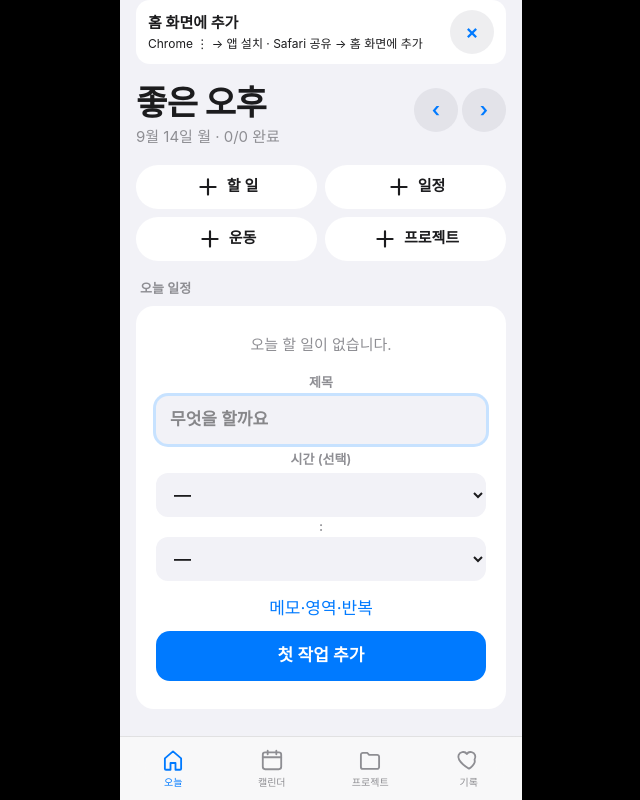
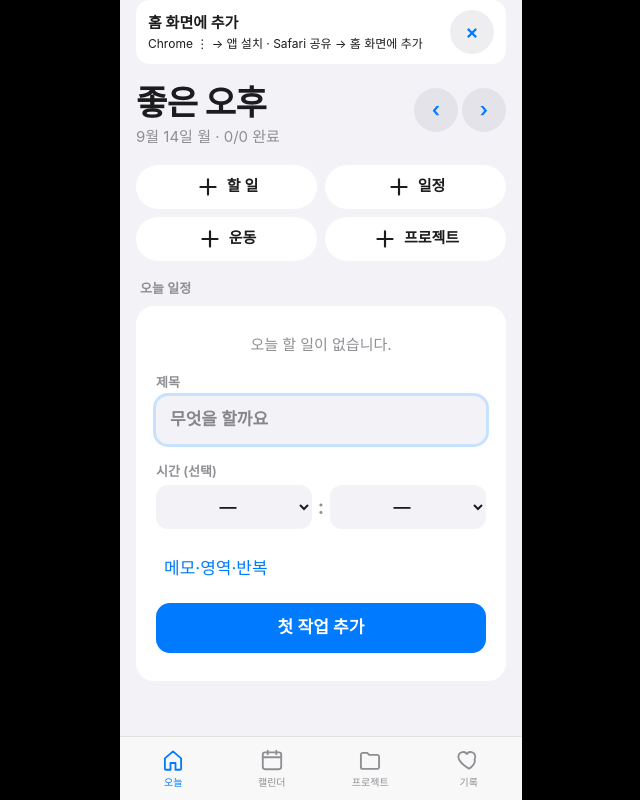
Before and after one commit to wiserlab10/compound-empty-ledger, a Next.js app: page / in a window 1280 px wide. Shown: the whole page, without its empty margins (319-959 px from the left). Built offline with nearby package versions, Linux system fonts and the light colour scheme.

Commit message:
QA punch list: today/projects/calendar/log UX

```diff
--- a/app/globals.css
+++ b/app/globals.css
@@ -579,14 +579,58 @@ textarea.input {
   display: inline-flex;
   align-items: center;
   gap: 4px;
-  min-height: 28px;
-  padding: 0 10px;
+  min-height: 36px;
+  padding: 0 12px;
   border: 0;
   border-radius: var(--radius-pill);
-  background: rgba(0, 122, 255, 0.12);
-  font-size: 13px;
+  background: rgba(118, 118, 128, 0.12);
+  font-size: 14px;
   font-weight: 600;
+  color: var(--color-text);
+}
+
+.chip[data-on="true"] {
+  background: rgba(0, 122, 255, 0.14);
   color: var(--color-accent);
+}
+
+.chip-row {
+  display: flex;
+  flex-wrap: wrap;
+  gap: 6px;
+}
+
+.time-field {
+  display: flex;
+  align-items: center;
+  gap: 6px;
+}
+
+.time-select {
+  flex: 1;
+  text-align: center;
+  font-variant-numeric: tabular-nums;
+}
+
+.time-colon {
+  font-size: 20px;
+  font-weight: 600;
+  color: var(--color-muted);
+}
+
+.empty-form {
+  display: flex;
+  flex-direction: column;
+  gap: 12px;
+  text-align: left;
+}
+
+.set-row {
+  display: grid;
+  grid-template-columns: 28px 1fr 1fr auto 44px;
+  gap: 6px;
+  align-items: center;
+  margin-top: 8px;
 }
 
 .sticky-cta {
```
